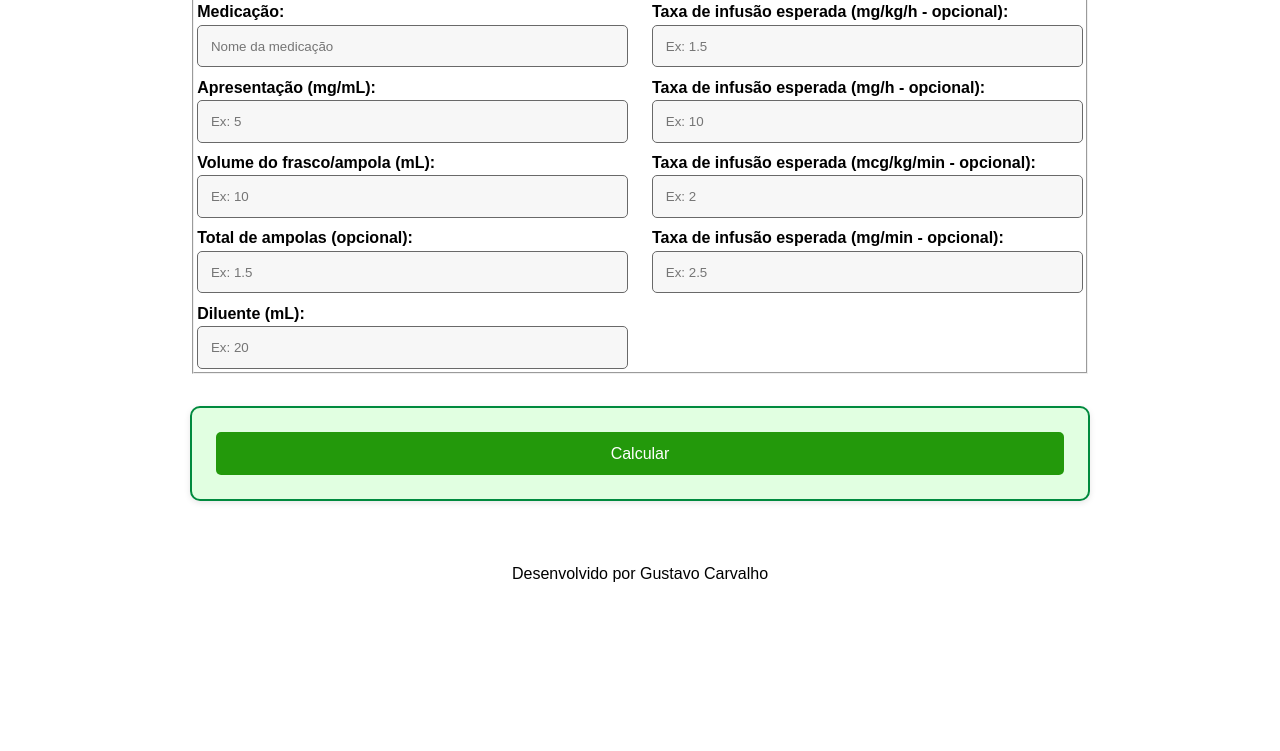
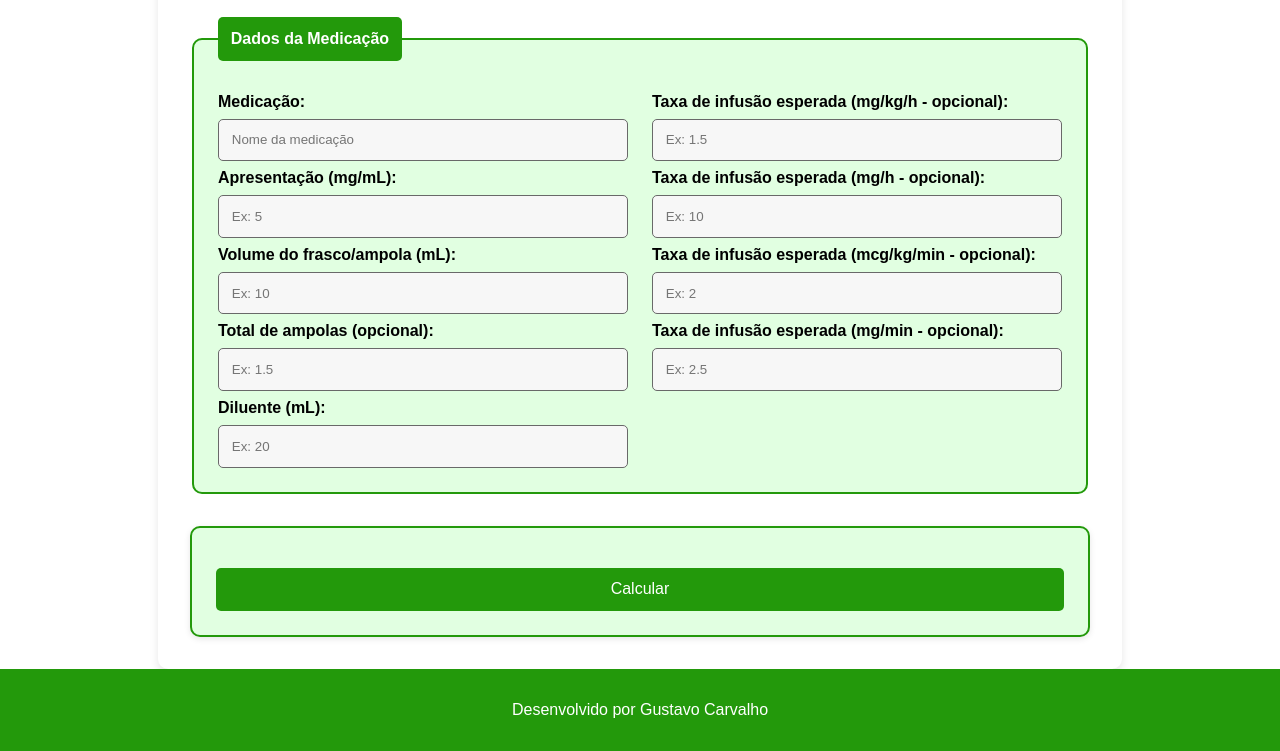
Before and after one commit to gustavoc023/calculadora-medicamentos, a plain HTML site: page index.html in a window 1280 px wide. Shown: the part 329-1080 px from the top of the page. Before the commit the page ends 944 px from the top, so only its background shows below. Drawn offline with Linux system fonts and the light colour scheme.

Commit message:
styles.css

```diff
--- a/styles.css
+++ b/styles.css
@@ -4,13 +4,13 @@ body {
     margin: 0;
     padding: 0;
     background-color: #fff;
-    color: #fff;
+    color: #000;
 }
 
 /* Cabeçalho e rodapé */
 header, footer {
-    background-color: #fff;
-    color: #000;
+    background-color: #23990B;
+    color: #fff;
     text-align: center;
     padding: 1rem 0;
 }
@@ -21,20 +21,20 @@ main {
     max-width: 900px;
     margin: auto;
     background: #ffffff;
-    border-radius: 0;
+    border-radius: 10px;
+    box-shadow: 0 4px 8px rgba(0, 0, 0, 0.1);
 }
 
 /* Campos de entrada */
 label {
-    margin-top: -0.8rem; /* Reduz o espaço entre o campo e o subtítulo acima */
+    margin-top: 0.5rem;
     display: block;
-    margin-bottom: 0.02rem;
+    margin-bottom: 0.5rem;
     font-weight: bold;
     color: #000;
 }
 
 input {
-    margin-top: -1.3rem; /* Reduz o espaço entre o campo e o subtítulo acima */
     width: 100%;
     padding: 0.8rem;
     border: 1px solid #696969;
@@ -43,33 +43,21 @@ input {
     box-sizing: border-box;
 }
 
-/* Cada campo (label + input) ocupa uma coluna */
+/* Estilo do fieldset */
 fieldset {
-    display: grid; /* Define o fieldset como grid */
-    grid-template-columns: 1fr; /* Define uma única coluna */
-    padding: 0.2rem; /* Garante espaçamento interno */
-    margin-top: 0.2rem; /* Espaçamento acima do fieldset */
-    margin-bottom: 1rem; /* Adiciona margem inferior apenas entre os fieldsets */
-    box-sizing: border-box; /* Garante que largura e padding sejam contabilizados */
+    display: grid;
+    grid-template-columns: 1fr 1fr;
+    gap: 1.5rem;
+    padding: 1.5rem;
+    border: 2px solid #23990B;
+    border-radius: 10px;
+    background-color: #E1FFE1;
+    margin-bottom: 2rem;
 }
 
-.grid-columns {
-    display: grid;
-    grid-template-columns: 1fr 1fr; /* Duas colunas iguais */
-    gap: 1.5rem; /* Espaço entre as colunas */
-}
-
-.column-1, .column-2 {
-    display: flex;
-    flex-direction: column; /* Campos empilhados na coluna */
-    gap: 1.5rem; /* Espaço entre os campos dentro da coluna */
-}
-
-/* Botão centralizado e ocupando as duas colunas */
+/* Botões */
 button {
-    width: 100%; /* Faz o botão ocupar 100% da largura da página */
-    grid-column: 1 / -1; /* O botão ocupa toda a largura da margem */
-    justify-self: center; /* Centraliza o botão no eixo horizontal */
+    width: 100%;
     padding: 0.8rem 1.5rem;
     background-color: #23990B;
     color: #fff;
@@ -78,20 +66,20 @@ button {
     cursor: pointer;
     font-size: 1rem;
     text-align: center;
+    margin-top: 1rem;
 }
 
 button:hover {
-    background-color: ##32CD32;
+    background-color: #32CD32;
 }
 
-/* Resultados ocupam as duas colunas */
+/* Resultados */
 #results {
-    grid-column: span 2; /* Os resultados ocupam ambas as colunas */
     margin-top: 2rem;
     padding: 1.5rem;
     background-color: #E1FFE1;
     border-radius: 10px;
-    border: 2px solid #008A3E;
+    border: 2px solid #23990B;
     box-shadow: 0 2px 6px rgba(0, 0, 0, 0.1);
     line-height: 1.6;
     color: #000;
@@ -99,29 +87,17 @@ button:hover {
 
 /* Ajuste para telas pequenas */
 @media (max-width: 600px) {
-    form {
-        grid-template-columns: 1fr; /* Coluna única em telas pequenas */
-    }
-
-    button {
-        width: 100%;
-    }
-
-    #results {
-        grid-column: span 1; /* Resultados ocupam toda a largura */
+    fieldset {
+        grid-template-columns: 1fr;
     }
 }
 
 legend {
-    width: calc(100% - 0.5rem); /* Faz a legenda ocupar quase toda a largura do fieldset */
-    text-align: center; /* Centraliza o texto */
     font-weight: bold; /* Destaca o texto */
     background-color: #23990B; /* Cor de fundo */
     color: #fff; /* Cor do texto */
     border-radius: 5px; /* Bordas arredondadas */
     padding: 0.8rem; /* Espaçamento interno */
-    margin: 0 auto 1rem; /* Centraliza a legenda dentro do fieldset */
-    margin-top: 2rem; /* Aumenta a margem superior */
     box-sizing: border-box; /* Garante que o padding seja incluído no cálculo de largura */
     display: block; /* Torna a legenda um bloco para controle total de largura */
 }
```
